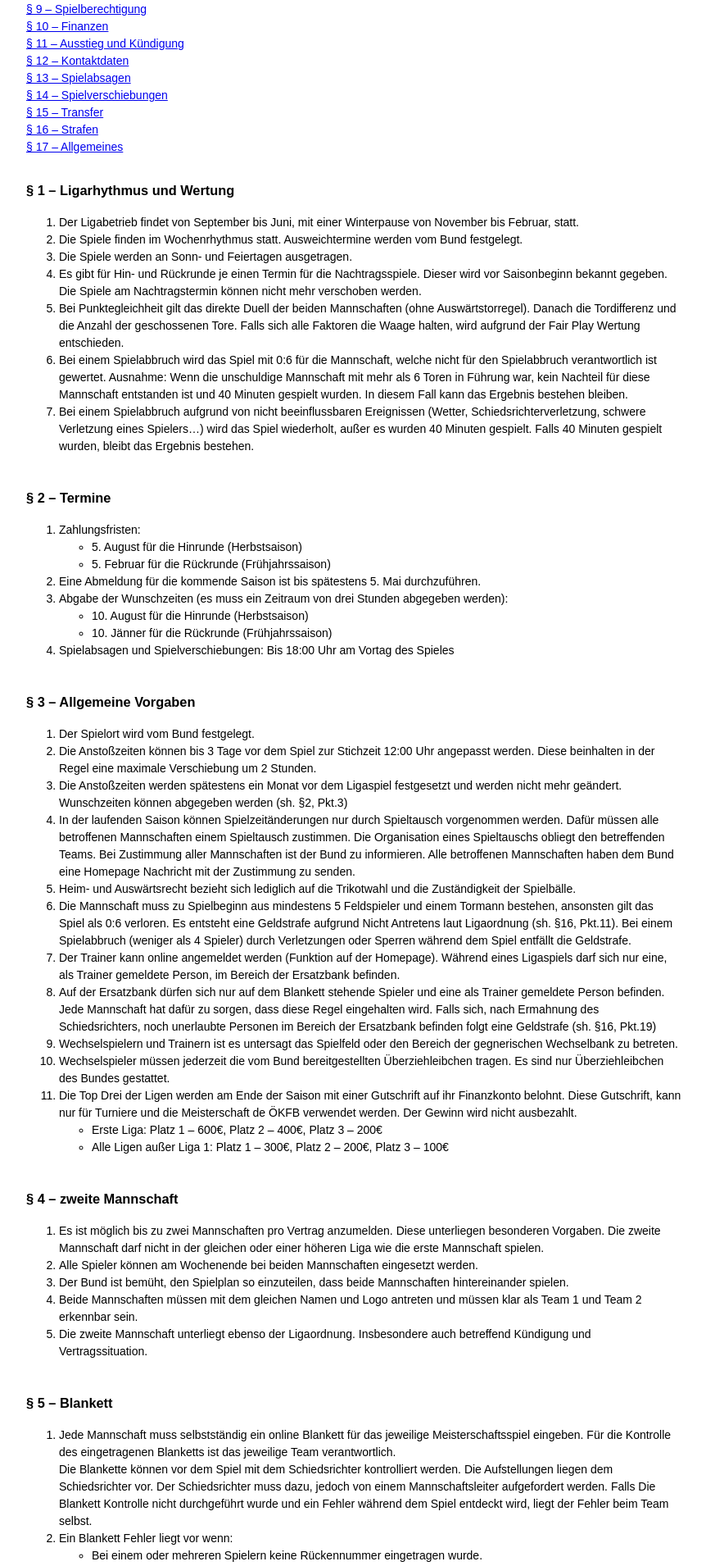
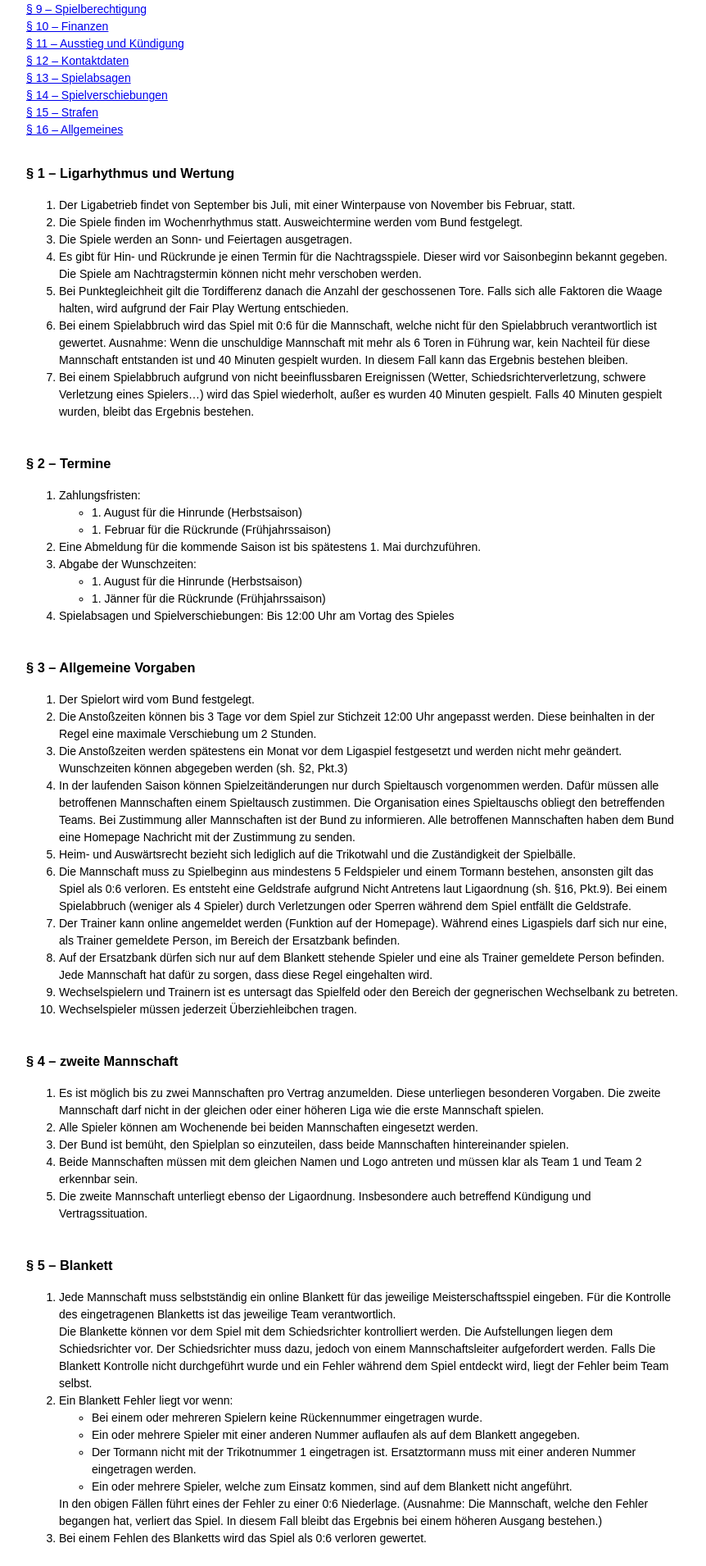
Before and after one commit to MersoLinz/Kleinfeldliga, a React (Create React App) app in the folder frontend/: page /ligaordnung in a window 1280 px wide. Shown: the part 560-2470 px from the top of the page at 82% size, without its empty margins (208-1070 px from the left). Built offline with nearby package versions, Linux system fonts and the light colour scheme.

Commit message:
Ligaordung angepasst

```diff
--- a/frontend/src/components/Ligaordnung.js
+++ b/frontend/src/components/Ligaordnung.js
@@ -30,20 +30,19 @@ export default function Ligaordnung() {
           <li><a href="#para12">§ 12 – Kontaktdaten</a></li>
           <li><a href="#para13">§ 13 – Spielabsagen</a></li>
           <li><a href="#para14">§ 14 – Spielverschiebungen</a></li>
-          <li><a href="#para15">§ 15 – Transfer</a></li>
-          <li><a href="#para16">§ 16 – Strafen</a></li>
-          <li><a href="#para17">§ 17 – Allgemeines</a></li>
+          <li><a href="#para15">§ 15 – Strafen</a></li>
+          <li><a href="#para16">§ 16 – Allgemeines</a></li>
         </ul>
       </nav>
 
       <section id="para1" style={{ marginBottom: 40 }}>
         <h3>§ 1 – Ligarhythmus und Wertung</h3>
         <ol>
-          <li>Der Ligabetrieb findet von September bis Juni, mit einer Winterpause von November bis Februar, statt.</li>
+          <li>Der Ligabetrieb findet von September bis Juli, mit einer Winterpause von November bis Februar, statt.</li>
           <li>Die Spiele finden im Wochenrhythmus statt. Ausweichtermine werden vom Bund festgelegt.</li>
           <li>Die Spiele werden an Sonn- und Feiertagen ausgetragen.</li>
           <li>Es gibt für Hin- und Rückrunde je einen Termin für die Nachtragsspiele. Dieser wird vor Saisonbeginn bekannt gegeben. Die Spiele am Nachtragstermin können nicht mehr verschoben werden.</li>
-          <li>Bei Punktegleichheit gilt das direkte Duell der beiden Mannschaften (ohne Auswärtstorregel). Danach die Tordifferenz und die Anzahl der geschossenen Tore. Falls sich alle Faktoren die Waage halten, wird aufgrund der Fair Play Wertung entschieden.</li>
+          <li>Bei Punktegleichheit gilt die Tordifferenz danach die Anzahl der geschossenen Tore. Falls sich alle Faktoren die Waage halten, wird aufgrund der Fair Play Wertung entschieden.</li>
           <li>Bei einem Spielabbruch wird das Spiel mit 0:6 für die Mannschaft, welche nicht für den Spielabbruch verantwortlich ist gewertet. Ausnahme: Wenn die unschuldige Mannschaft mit mehr als 6 Toren in Führung war, kein Nachteil für diese Mannschaft entstanden ist und 40 Minuten gespielt wurden. In diesem Fall kann das Ergebnis bestehen bleiben.</li>
           <li>Bei einem Spielabbruch aufgrund von nicht beeinflussbaren Ereignissen (Wetter, Schiedsrichterverletzung, schwere Verletzung eines Spielers…) wird das Spiel wiederholt, außer es wurden 40 Minuten gespielt. Falls 40 Minuten gespielt wurden, bleibt das Ergebnis bestehen.</li>
         </ol>
@@ -55,19 +54,19 @@ export default function Ligaordnung() {
           <li>
             Zahlungsfristen:
             <ul>
-              <li>5. August für die Hinrunde (Herbstsaison)</li>
-              <li>5. Februar für die Rückrunde (Frühjahrssaison)</li>
+              <li>1. August für die Hinrunde (Herbstsaison)</li>
+              <li>1. Februar für die Rückrunde (Frühjahrssaison)</li>
             </ul>
           </li>
-          <li>Eine Abmeldung für die kommende Saison ist bis spätestens 5. Mai durchzuführen.</li>
+          <li>Eine Abmeldung für die kommende Saison ist bis spätestens 1. Mai durchzuführen.</li>
           <li>
-            Abgabe der Wunschzeiten (es muss ein Zeitraum von drei Stunden abgegeben werden):
+            Abgabe der Wunschzeiten:
             <ul>
-              <li>10. August für die Hinrunde (Herbstsaison)</li>
-              <li>10. Jänner für die Rückrunde (Frühjahrssaison)</li>
+              <li>1. August für die Hinrunde (Herbstsaison)</li>
+              <li>1. Jänner für die Rückrunde (Frühjahrssaison)</li>
             </ul>
           </li>
-          <li>Spielabsagen und Spielverschiebungen: Bis 18:00 Uhr am Vortag des Spieles</li>
+          <li>Spielabsagen und Spielverschiebungen: Bis 12:00 Uhr am Vortag des Spieles</li>
         </ol>
       </section>
 
@@ -79,17 +78,11 @@ export default function Ligaordnung() {
           <li>Die Anstoßzeiten werden spätestens ein Monat vor dem Ligaspiel festgesetzt und werden nicht mehr geändert. Wunschzeiten können abgegeben werden (sh. §2, Pkt.3)</li>
           <li>In der laufenden Saison können Spielzeitänderungen nur durch Spieltausch vorgenommen werden. Dafür müssen alle betroffenen Mannschaften einem Spieltausch zustimmen. Die Organisation eines Spieltauschs obliegt den betreffenden Teams. Bei Zustimmung aller Mannschaften ist der Bund zu informieren. Alle betroffenen Mannschaften haben dem Bund eine Homepage Nachricht mit der Zustimmung zu senden.</li>
           <li>Heim- und Auswärtsrecht bezieht sich lediglich auf die Trikotwahl und die Zuständigkeit der Spielbälle.</li>
-          <li>Die Mannschaft muss zu Spielbeginn aus mindestens 5 Feldspieler und einem Tormann bestehen, ansonsten gilt das Spiel als 0:6 verloren. Es entsteht eine Geldstrafe aufgrund Nicht Antretens laut Ligaordnung (sh. §16, Pkt.11). Bei einem Spielabbruch (weniger als 4 Spieler) durch Verletzungen oder Sperren während dem Spiel entfällt die Geldstrafe.</li>
+          <li>Die Mannschaft muss zu Spielbeginn aus mindestens 5 Feldspieler und einem Tormann bestehen, ansonsten gilt das Spiel als 0:6 verloren. Es entsteht eine Geldstrafe aufgrund Nicht Antretens laut Ligaordnung (sh. §16, Pkt.9). Bei einem Spielabbruch (weniger als 4 Spieler) durch Verletzungen oder Sperren während dem Spiel entfällt die Geldstrafe.</li>
           <li>Der Trainer kann online angemeldet werden (Funktion auf der Homepage). Während eines Ligaspiels darf sich nur eine, als Trainer gemeldete Person, im Bereich der Ersatzbank befinden.</li>
-          <li>Auf der Ersatzbank dürfen sich nur auf dem Blankett stehende Spieler und eine als Trainer gemeldete Person befinden. Jede Mannschaft hat dafür zu sorgen, dass diese Regel eingehalten wird. Falls sich, nach Ermahnung des Schiedsrichters, noch unerlaubte Personen im Bereich der Ersatzbank befinden folgt eine Geldstrafe (sh. §16, Pkt.19)</li>
+          <li>Auf der Ersatzbank dürfen sich nur auf dem Blankett stehende Spieler und eine als Trainer gemeldete Person befinden. Jede Mannschaft hat dafür zu sorgen, dass diese Regel eingehalten wird.</li>
           <li>Wechselspielern und Trainern ist es untersagt das Spielfeld oder den Bereich der gegnerischen Wechselbank zu betreten.</li>
-          <li>Wechselspieler müssen jederzeit die vom Bund bereitgestellten Überziehleibchen tragen. Es sind nur Überziehleibchen des Bundes gestattet.</li>
-          <li>Die Top Drei der Ligen werden am Ende der Saison mit einer Gutschrift auf ihr Finanzkonto belohnt. Diese Gutschrift, kann nur für Turniere und die Meisterschaft de ÖKFB verwendet werden. Der Gewinn wird nicht ausbezahlt.
-            <ul>
-              <li>Erste Liga: Platz 1 – 600€, Platz 2 – 400€, Platz 3 – 200€</li>
-              <li>Alle Ligen außer Liga 1: Platz 1 – 300€, Platz 2 – 200€, Platz 3 – 100€</li>
-            </ul>
-          </li>
+          <li>Wechselspieler müssen jederzeit Überziehleibchen tragen.</li>
         </ol>
       </section>
 
@@ -115,13 +108,13 @@ export default function Ligaordnung() {
             <ul>
               <li>Bei einem oder mehreren Spielern keine Rückennummer eingetragen wurde.</li>
               <li>Ein oder mehrere Spieler mit einer anderen Nummer auflaufen als auf dem Blankett angegeben.</li>
-              <li>Der Tormann nicht mit der Trikotnummer 1 eingetragen ist. Ersatztormann muss mit einer anderen Nummer eingetragen und der Schiedsrichter vor dem Spiel darüber informiert werden. (zweiter Tormann darf mit einer anderen Nummer eingetragen sein)</li>
+              <li>Der Tormann nicht mit der Trikotnummer 1 eingetragen ist. Ersatztormann muss mit einer anderen Nummer eingetragen werden.</li>
             </ul>
-            In den obigen Fällen führt eines der Fehler zu einer Geldstrafe (sh. §16, Pkt.18)
+
             <ul>
               <li>Ein oder mehrere Spieler, welche zum Einsatz kommen, sind auf dem Blankett nicht angeführt.</li>
             </ul>
-            Im obigen Fall führt der Fehler zu einer automatischen Strafverifizierung und gegeben falls zu einer Geldstrafe. (Ausnahme: Die Mannschaft, welche den Fehler begangen hat, verliert das Spiel. In diesem Fall bleibt das Ergebnis bei einem höheren Ausgang bestehen.)
+            In den obigen Fällen führt eines der Fehler zu einer 0:6 Niederlage. (Ausnahme: Die Mannschaft, welche den Fehler begangen hat, verliert das Spiel. In diesem Fall bleibt das Ergebnis bei einem höheren Ausgang bestehen.)
           </li>
           <li>Bei einem Fehlen des Blanketts wird das Spiel als 0:6 verloren gewertet.</li>
         </ol>
@@ -131,21 +124,21 @@ export default function Ligaordnung() {
         <h3>§ 6 – Spielball</h3>
         <ol>
           <li>Die Spielbälle werden von der Liga gestellt. Jede Mannschaft muss jedoch zwei Matchbälle mitführen (ausreichend mit Luft versorgt) falls die Bälle der Liga während des Spieltages verloren gehen.</li>
-          <li>Jede Heimmannschaft erhält am Anfang des Spiels vom Schiedsrichter zwei Spielbälle und ist bis zum Ende des Spiels für diese verantwortlich. Sollten die Bälle unauffindbar, verschossen werden oder verloren gehen, werden diese der Heimmannschaft in Rechnung gestellt. (sh. §16, Pkt.22)
+          <li>Jede Heimmannschaft erhält am Anfang des Spiels vom Schiedsrichter zwei Spielbälle und ist bis zum Ende des Spiels für diese verantwortlich. Sollten die Bälle unauffindbar, verschossen werden oder verloren gehen, werden diese der Heimmannschaft in Rechnung gestellt. (sh. §16, Pkt.15)
             <ul>
               <li>Ausnahme: Wenn der Ball von der Auswärtsmannschaft absichtlich weggeschossen wird. Dieser Fall muss vom Schiedsrichter bestätigt werden.</li>
               <li>Ausnahme: Der Spielball geht kaputt.</li>
             </ul>
           </li>
           <li>In Situationen, in denen die Spielbälle nicht auffindbar oder kaputt sind, ist das Weiterspielen mit den Bällen der Heimmannschaft erlaubt. Die Heimmannschaft ist jedoch angehalten, den Spielball sofort wieder zu beschaffen.</li>
-          <li>Sollte die Heimmannschaft keine Bälle mitführen und diese werden benötigt, folgt eine Geldstrafe (sh. §16, Pkt. 23). Nach den Bällen der Heimmannschaft werden die Bälle der Gastmannschaft verwendet. Auch hier folgt die oben genannte Strafe, falls keine Bälle mitgeführt werden.</li>
+          <li>Sollte die Heimmannschaft keine Bälle mitführen und diese werden benötigt, folgt eine Geldstrafe. (sh. §16, Pkt. 16)</li>
         </ol>
       </section>
 
       <section id="para7" style={{ marginBottom: 40 }}>
         <h3>§ 7 – Trikots</h3>
         <ol>
-          <li>Die Heimmannschaft kann bis Donnerstag 12:00 die Garnitur für das Wochenende auswählen (Mail an support@oekfb.eu). Die Heimmannschaft muss in den ausgewählten Farben spielen. Die Farben der Trikots und Stutzen der Auswärtsmannschaft können sich von den Farben auf der Homepage unterscheiden. Sie dürfen jedoch nicht dieselbe Farbe wie die Heimmannschaft haben.</li>
+          <li>Die Heimmannschaft kann bis Donnerstag 20:00 die Garnitur für das Wochenende auswählen. Die Heimmannschaft muss in den ausgewählten Farben spielen. Die Farben der Trikots und Stutzen der Auswärtsmannschaft können sich von den Farben auf der Homepage unterscheiden. Sie dürfen jedoch nicht dieselbe Farbe wie die Heimmannschaft haben.</li>
           <li>Sollte die Auswärtsmannschaft mit gleichen Trikots oder Stutzenfarben zum Meisterschaftsspiel antreten als die Heimmannschaft (vorausgesetzt diese hat die Vorgaben auf der Homepage eingehalten), wird das Spiel strafverifiziert und es findet ein Freundschaftsspiel statt.</li>
           <li>Falls der Torwart während des Spiels mit einem Feldspieler getauscht wird, muss der ehemalige Torwart das gleiche Trikot inkl. Hosen und Stutzen wie die restlichen Feldspieler tragen.</li>
           <li>Die Mannschaften sind selbst dafür verantwortlich, dass die dargestellten Trikotgarnituren auf der Homepage aktuell sind. Ansonsten ist dem Bund ein Bild der neuen Trikotgarnitur zu senden.</li>
@@ -155,6 +148,7 @@ export default function Ligaordnung() {
       <section id="para8" style={{ marginBottom: 40 }}>
         <h3>§ 8 – Sportplätze</h3>
         <ol>
+          <li>Die Sportplätze werden vom Bund festgelegt. Ausser die Ligaleitung sieht vor unterschiedliche Sportplätze für Heim- und Auswärtsspiele zu organisieren.</li>
           <li>Bei der Anmeldung einer Mannschaft muss angegeben werden, welcher Sportplatz bei Heimspielen verwendet wird. Der Bund behält sich das Recht vor, nachträglich Änderungen vorzunehmen.</li>
           <li>Alle Mannschaften müssen bis spätestens 14 Tage vor Saisonbeginn den Standort des Sportplatzes auf der Homepage eintragen und ein Foto von diesem einstellen.</li>
           <li>Der Bund ist berechtigt, die Nutzung von Sportplätzen im Sinne der Ligarichtlinien zu überprüfen und gegebenenfalls Änderungen vorzunehmen.</li>
@@ -183,7 +177,7 @@ export default function Ligaordnung() {
       <section id="para11" style={{ marginBottom: 40 }}>
         <h3>§ 11 – Ausstieg und Kündigung</h3>
         <ol>
-          <li>Eine Abmeldung muss bis spätestens 5. Mai erfolgen.</li>
+          <li>Eine Abmeldung muss bis spätestens 1. Mai erfolgen.</li>
           <li>Bei vorzeitiger Kündigung werden Strafgebühren erhoben.</li>
           <li>Die Kündigung muss schriftlich erfolgen.</li>
         </ol>
@@ -212,18 +206,12 @@ export default function Ligaordnung() {
       Entspricht eine 0:6 Niederlage als Wettbewerbsverzerrung, muss das Spiel nachgeholt werden. Ist ein Nachholtermin nicht möglich, entscheidet der Bund.
     </li>
     <li>
-      Spielabsagen müssen auf der Homepage bekannt gegeben werden. Bei Spielabsagen gelten folgende Strafen:
-      <ol>
-        <li>1. Spielabsage der Saison – 170,00 €</li>
-        <li>2. Spielabsage der Saison – 270,00 €</li>
-        <li>3. Spielabsage der Saison – 370,00 €</li>
-      </ol>
-      Danach erfolgt eine Suspendierung.
+      Spielabsagen müssen auf der Homepage bekannt gegeben werden. Bei Spielabsagen gilt folgende Strafe: 100€.
     </li>
     <li>
-      Erscheint eine Mannschaft ohne rechtzeitige Absage (mindestens am Vortag bis 18:00 Uhr) nicht zum Spiel, wird das Spiel mit 0:6 gewertet und eine zusätzliche Strafe (§16, Pkt. 11) verhängt.
+      Erscheint eine Mannschaft ohne rechtzeitige Absage (mindestens am Vortag bis 12:00 Uhr) nicht zum Spiel, wird das Spiel mit 0:6 gewertet und eine zusätzliche Strafe 50€ verhängt.
     </li>
-    <li>Dem Gegner der absagenden Mannschaft werden automatisch 70 € gutgeschrieben.</li>
+    <li>Dem Gegner der absagenden Mannschaft werden automatisch 50 € gutgeschrieben.</li>
   </ol>
 </section>
 
@@ -246,69 +234,31 @@ export default function Ligaordnung() {
 </section>
 
 <section id="para15" style={{ marginBottom: 40 }}>
-  <h3>§ 15 – Transfer</h3>
+  <h3>§ 15 – Strafen</h3>
   <ol>
-    <li>
-      Ein Spielerwechsel ist nur per Transferantrag möglich. Der Spieler entscheidet, zu welchem Verein er wechseln möchte; der aktuelle Verein kann den Wechsel nicht verweigern.
-    </li>
-    <li>
-      Transfers sind nur in spielfreien Zeiten (Sommer- und Winterpause) möglich. Transferfenster werden auf Social Media und Homepage bekanntgegeben. Transfers sind kostenlos.
-    </li>
-    <li>
-      Ein Spieler darf maximal einmal pro Jahr den Verein wechseln. Bei mehrfachen Wechselwünschen wird der nächste Wechsel erst in der nächstmöglichen Periode ausgeführt.
-    </li>
-    <li>
-      Spieler, die mindestens eine halbe Saison nicht gespielt haben, können jederzeit als Transferspieler eingesetzt werden.
-    </li>
-    <li>
-      Die Transferdurchführung erfolgt durch Antrag der aufnehmenden Mannschaft an den Bund und Bestätigung des Spielers per E-Mail.
-    </li>
-    <li>
-      Falls der Spieler keine Bestätigung erhält, muss er den Transfer per E-Mail an <a href="iqra.linz@hotmail.com">support@oekfb.eu</a> bestätigen. Der Antrag muss vorher gestellt sein.
-    </li>
+    <li>Die Strafen werden vom der Ligaleitung festgelegt. Folgende Richtlinien sind verbindlich, können aber angepasst werden:</li>
+    <li>Schiedsrichterbeleidigung / Bedrohung: 2 bis 15 Spiele Sperre</li>
+    <li>Tätlichkeit gegen Schiedsrichter: 5 bis 20 Spiele Sperre bis Ligaausschuss</li>
+    <li>Tätlichkeit von Spieler: 3 bis 20 Spiele Sperre</li>
+    <li>Wiederholte Tätlichkeiten nach abgesessener Sperre: lebenslanger Ausschluss</li>
+    <li>Tätlichkeit von mehr als zwei Spielern (Rudelbildung): 3 bis 20 Spiele Sperre + 300 € Geldstrafe</li>
+    <li>Rassistisches Verhalten: 10 bis 40 Spiele Sperre</li>
+    <li>Verschiebung eines Spiels: 70€</li>
+    <li>Nichtantreten ohne Absage oder zu wenigen Spielern: 100 € Geldstrafe + 50€ gemäß §13, Pkt. 4 und 5 </li>
+    <li>Nichtabgabe des Onlineblanketts: 0:6 Wertung</li>
+    <li>Einsatz nicht spielberechtigter Spieler: 0:6 Wertung</li>
+    <li>Falsches Trikot/Stutzen: 0:6 Wertung</li>
+    <li>Zahlungsverzug Ligabeitrag: 100 € für jedes anstehende Spiel</li>
+    <li>Bundschädigendes Verhalten: 200 €</li>
+    <li>Nicht an Schiedsrichter zurückgegebener Spielball: 30 €</li>
+    <li>Heimteam stellt keinen Spielball: 30 €</li>
+    <li>Unbefugtes Betreten des Spielfelds während des Spiels: 50 € (bei Rudelbildung Strafe gemäß §16, Pkt. 5)</li>
+
   </ol>
 </section>
 
 <section id="para16" style={{ marginBottom: 40 }}>
-  <h3>§ 16 – Strafen</h3>
-  <ol>
-    <li>Die Strafen werden vom Strafsenat festgelegt. Folgende Richtlinien sind verbindlich, können aber angepasst werden:</li>
-    <li>Schiedsrichterbeleidigung: 2 bis 10 Spiele Sperre</li>
-    <li>Schwere Schiedsrichterbeleidigung/Bedrohung: 10 bis 20 Spiele Sperre</li>
-    <li>Tätlichkeit gegen Schiedsrichter: 5 bis 15 Spiele Sperre</li>
-    <li>Schwere Tätlichkeit gegen Schiedsrichter: 15 Spiele bis Ligaausschluss</li>
-    <li>Tätlichkeit von Spieler: 3 bis 10 Spiele Sperre</li>
-    <li>Schwere Tätlichkeit von Spieler: 10 bis 20 Spiele Sperre</li>
-    <li>Wiederholte schwere Tätlichkeiten nach abgesessener Sperre: lebenslanger Ausschluss</li>
-    <li>Tätlichkeit von mehr als zwei Spielern (Rudelbildung): 3 bis 10 Spiele Sperre + 300 € Geldstrafe</li>
-    <li>Rassistisches Verhalten: 10 bis 40 Spiele Sperre</li>
-    <li>
-      Nichtantreten ohne Absage: 200 € Geldstrafe + Strafen aus §13, Pkt. 5
-    </li>
-    <li>Nichtabgabe des Onlineblanketts: 0:6 Wertung + 100 € Strafe</li>
-    <li>Einsatz nicht spielberechtigter Spieler: 0:6 Wertung + 50 € (200 € bei Nichtmeldung)</li>
-    <li>Falsches Trikot/Stutzen: 50 € + 0:6 Wertung</li>
-    <li>Zahlungsverzug Ligabeitrag: 100 € alle 2 Wochen</li>
-    <li>Neuanmeldung eines bereits registrierten Spielers: 50 €</li>
-    <li>Anmeldung eines Spielers ohne dessen Zustimmung: 500 €</li>
-    <li>Blankettfehler: 25 €</li>
-    <li>Unbefugte Personen auf Ersatzbank: 50 €</li>
-    <li>Abwesenheit bei Ligasitzung: 50 €</li>
-    <li>Bundschädigendes Verhalten: 200 €</li>
-    <li>Nicht an Schiedsrichter zurückgegebener Spielball: 30 €</li>
-    <li>Heimteam stellt keinen Spielball: 30 €</li>
-    <li>Mitbringen von Speisen/Getränken bei geöffneter Kantine: 100 €</li>
-    <li>Rauchen auf Kunstrasen: 50 €</li>
-    <li>
-      Unbefugtes Betreten des Spielfelds während des Spiels: 150 € (bei Rudelbildung Strafe gemäß §16, Pkt. 5)
-    </li>
-    <li>Absage nach verbindlicher Anmeldung zu einem Turnier: 300 €</li>
-    <li>Nichterscheinen ohne Absage zu Turnier: 1.000 €</li>
-  </ol>
-</section>
-
-<section id="para17" style={{ marginBottom: 40 }}>
-  <h3>§ 17 – Allgemeines</h3>
+  <h3>§ 16 – Allgemeines</h3>
   <p>
     Jede Mannschaft ist selbst verantwortlich, die aktuelle Ligaordnung zu kennen und ihre Mitglieder darüber zu informieren. Änderungen haben keine rückwirkende Gültigkeit.
   </p>
@@ -316,7 +266,7 @@ export default function Ligaordnung() {
     Alle Mannschaftsleiter und Spieler haben sich dem Bund gegenüber fair und loyal zu verhalten.
   </p>
   <p>
-    Mannschaftsleiter haben bei allen Ligasitzungen Anwesenheitspflicht. Entscheidungen werden per Mehrheitsbeschluss getroffen. Bei Abwesenheit erlischt das Stimmrecht, eine Vertretung ist möglich, jedoch darf eine Mannschaft nur eine andere vertreten.
+    Mannschaftsleiter haben bei allen Ligasitzungen Anwesenheitspflicht. Entscheidungen werden per Mehrheitsbeschluss getroffen. Bei Abwesenheit erlischt das Stimmrecht, eine Vertretung ist möglich.
   </p>
   <p>
     Mannschaftsleiter müssen sich über verpasste Sitzungen informieren und auf dem Laufenden bleiben.
```
